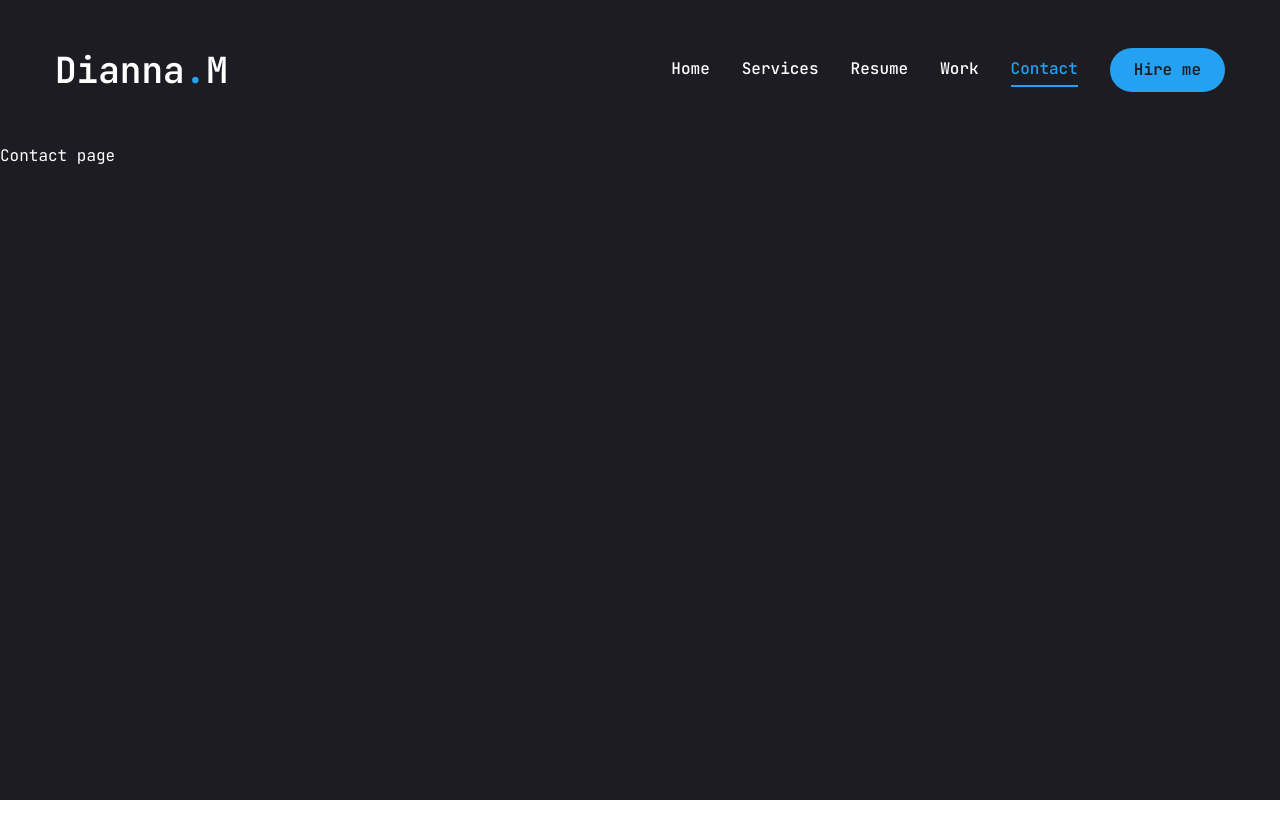
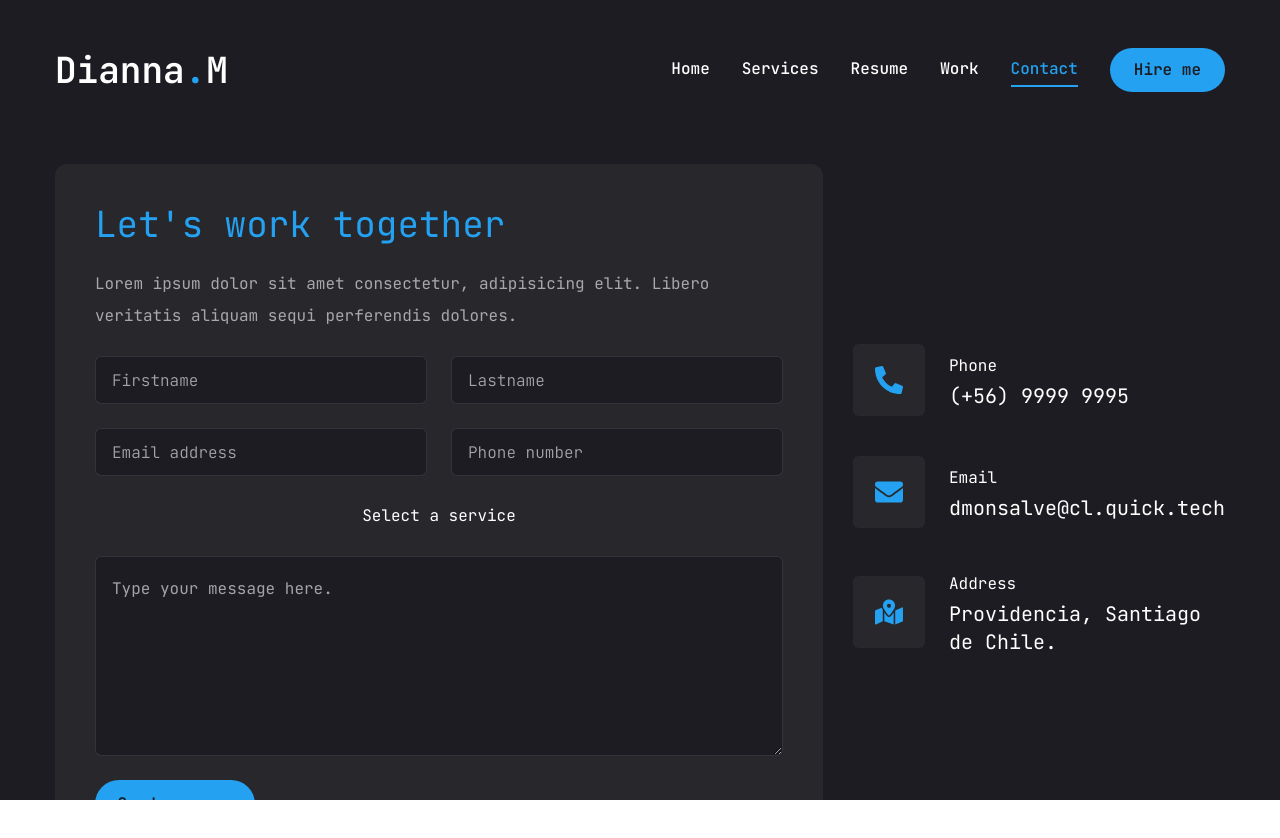
Before and after one commit to Magnet-Sys/portafolio, a Next.js app: page /contact in a window 1280 px wide. Shown: the top 838 px of the page. Before the commit the page ends 800 px from the top, so only its background shows below. Built offline with nearby package versions, Linux system fonts and the light colour scheme.

Commit message:
added work and contact

```diff
--- a/app/contact/page.jsx
+++ b/app/contact/page.jsx
@@ -1,5 +1,114 @@
+"use client";
+
+import { Button } from "@/components/ui/button";
+import { Input } from "@/components/ui/input";
+import { Textarea } from "@/components/ui/textarea";
+
+import {
+  Select,
+  SelectContent,
+  SelectGroup,
+  SelectItem,
+  SelectLabel,
+  SelectTrigger,
+  SelectValue,
+} from "@radix-ui/react-select";
+
+import { FaPhoneAlt, FaEnvelope, FaMapMarkedAlt } from "react-icons/fa";
+
+const info = [
+  {
+    icon: <FaPhoneAlt />,
+    title: "Phone",
+    description: "(+56) 9999 9995",
+  },
+  {
+    icon: <FaEnvelope />,
+    title: "Email",
+    description: "dmonsalve@cl.quick.tech",
+  },
+  {
+    icon: <FaMapMarkedAlt />,
+    title: "Address",
+    description: "Providencia, Santiago de Chile.",
+  },
+];
+
+import { motion } from "framer-motion";
+
 const Contact = () => {
-  return <div>Contact page</div>;
+  return (
+    <motion.section
+      initial={{ opacity: 0 }}
+      animate={{
+        opacity: 1,
+        transition: { delay: 2.4, duration: 0.4, ease: "easeIn" },
+      }}
+      className="py-6">
+      <div className="container mx-auto">
+        <div className="flex flex-col xl:flex-row gap-[30px]">
+          {/* form  */}
+          <div className="xl:h-[54%] order-2 xl:order-none">
+            <form className="flex flex-col gap-6 p-10 bg-[#27272c] rounded-xl">
+              <h3 className="text-4xl text-accent">Let's work together</h3>
+              <p className="text-white/60">
+                Lorem ipsum dolor sit amet consectetur, adipisicing elit. Libero
+                veritatis aliquam sequi perferendis dolores.
+              </p>
+              {/* input */}
+              <div className="grid grid-cols-1 md:grid-cols-2 gap-6">
+                <Input type="firsname" placeholder="Firstname" />
+                <Input type="lastname" placeholder="Lastname" />
+                <Input type="email" placeholder="Email address" />
+                <Input type="phone" placeholder="Phone number" />
+              </div>
+              {/* select */}
+              <Select>
+                <SelectTrigger className="w-full">
+                  <SelectValue placeholder="Select a service" />
+                </SelectTrigger>
+                <SelectContent>
+                  <SelectGroup>
+                    <SelectLabel>Select a service</SelectLabel>
+                    <SelectItem value="est">Web Development</SelectItem>
+                    <SelectItem value="cst">UI/UX Design</SelectItem>
+                    <SelectItem value="mst">Logo Design</SelectItem>
+                  </SelectGroup>
+                </SelectContent>
+              </Select>
+              {/* textarea */}
+              <Textarea
+                className="h-[200px]"
+                placeholder="Type your message here."
+              />
+              {/* btn */}
+              <Button size="md" className="max-w-40">
+                Send message
+              </Button>
+            </form>
+          </div>
+          {/* info */}
+          <div className="flex-1 flex items-center xl:justify-end order-1 xl:order-none mb-8 xl:ab-8">
+            <ul className="flex flex-col gap-10">
+              {info.map((item, index) => {
+                return (
+                  <li key={index} className="flex items-center gap-6">
+                    <div className="w-[52px] h-[52px] xl:w-[72px] xl:h-[72px] bg-[#27272c] text-accent rounded-md flex items-center justify-center">
+                      <div className="text-[28px]">{item.icon}</div>
+                    </div>
+                    <div className="flex-1">
+                      <p className="text-white /60">{item.title}</p>
+                      <h3 className="text-xl">{item.description}</h3>
+                    </div>
+                  </li>
+                );
+              })}
+            </ul>
+          </div>
+        </div>
+      </div>
+    </motion.section>
+  );
 };
 
 export default Contact;
--- a/components/ui/input.jsx
+++ b/components/ui/input.jsx
@@ -1,19 +1,20 @@
-import * as React from "react"
+import * as React from "react";
 
-import { cn } from "@/lib/utils"
+import { cn } from "@/lib/utils";
 
 const Input = React.forwardRef(({ className, type, ...props }, ref) => {
   return (
-    (<input
+    <input
       type={type}
       className={cn(
-        "flex h-10 w-full rounded-md border border-slate-200 bg-white px-3 py-2 text-sm ring-offset-white file:border-0 file:bg-transparent file:text-sm file:font-medium placeholder:text-slate-500 focus-visible:outline-none focus-visible:ring-2 focus-visible:ring-slate-950 focus-visible:ring-offset-2 disabled:cursor-not-allowed disabled:opacity-50 dark:border-slate-800 dark:bg-slate-950 dark:ring-offset-slate-950 dark:placeholder:text-slate-400 dark:focus-visible:ring-slate-300",
+        "flex h-[48px] rounded-md border border-white/10 focus:border-accent font-light bg-primary px-4 py-5 text-base placeholder:text-white/60 outline-none",
         className
       )}
       ref={ref}
-      {...props} />)
+      {...props}
+    />
   );
-})
-Input.displayName = "Input"
+});
+Input.displayName = "Input";
 
-export { Input }
+export { Input };
--- a/components/ui/textarea.jsx
+++ b/components/ui/textarea.jsx
@@ -1,18 +1,19 @@
-import * as React from "react"
+import * as React from "react";
 
-import { cn } from "@/lib/utils"
+import { cn } from "@/lib/utils";
 
 const Textarea = React.forwardRef(({ className, ...props }, ref) => {
   return (
-    (<textarea
+    <textarea
       className={cn(
-        "flex min-h-[80px] w-full rounded-md border border-slate-200 bg-white px-3 py-2 text-sm ring-offset-white placeholder:text-slate-500 focus-visible:outline-none focus-visible:ring-2 focus-visible:ring-slate-950 focus-visible:ring-offset-2 disabled:cursor-not-allowed disabled:opacity-50 dark:border-slate-800 dark:bg-slate-950 dark:ring-offset-slate-950 dark:placeholder:text-slate-400 dark:focus-visible:ring-slate-300",
+        "flex min-h-[88px] w-full rounded-md border border-white/10 bg-primary px-4 py-5 text-base placeholder:text-white/60 focus-visible:outline-none focus-visible:ring-1 focus-visible:ring-accent focus-visible:ring-offset-0 disabled:cursor-not-allowed disabled:opacity-50",
         className
       )}
       ref={ref}
-      {...props} />)
+      {...props}
+    />
   );
-})
-Textarea.displayName = "Textarea"
+});
+Textarea.displayName = "Textarea";
 
-export { Textarea }
+export { Textarea };
```
Also changed, not shown: components/ui/select.jsx (+58 -37 lines), .eslintrc.json.
